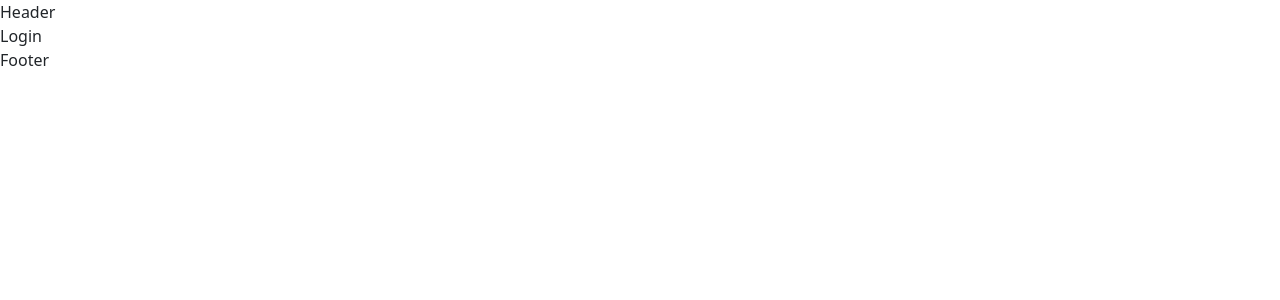
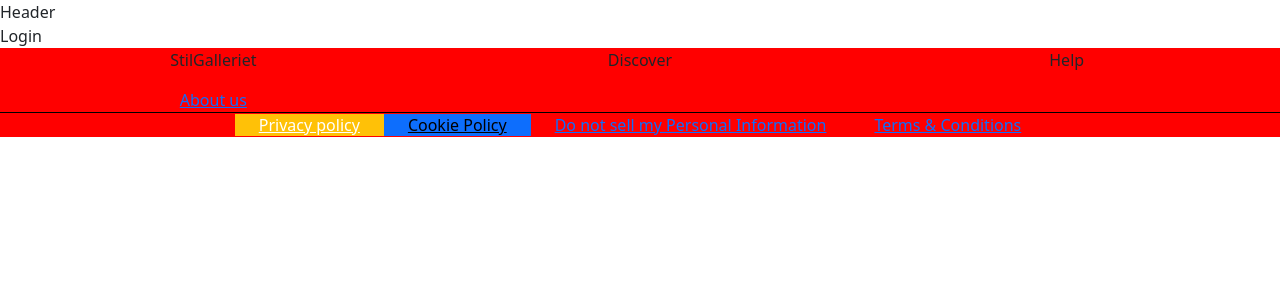
Before and after one commit to Ilhamfeysel/StilGalleriet, a React (Vite) app: page /login in a window 1280 px wide. Shown: the top 300 px of the page. Built offline with nearby package versions, Linux system fonts and the light colour scheme.

Commit message:
Added link to footer

```diff
--- a/src/components/Footer.jsx
+++ b/src/components/Footer.jsx
@@ -1,4 +1,53 @@
-const Footer = () => {
-  return <div>Footer</div>;
+import { Container } from "react-bootstrap";
+import Row from "react-bootstrap/Row";
+import Col from "react-bootstrap/Col";
+
+import { Link } from "react-router-dom";
+
+const BootstrapFooter = () => {
+  return (
+    <Container fluid style={{ background: "red" }}>
+      <Row
+        style={{
+          textAlign: "center",
+        }}
+      >
+        <Col>
+          <p>StilGalleriet</p>
+          <Link className="about" to="/about">
+            About us
+          </Link>
+        </Col>
+        <Col>
+          <p>Discover</p>
+        </Col>
+
+        <Col>
+          <p>Help</p>
+        </Col>
+      </Row>
+
+      <Row>
+        {/*You can use style on Bootstrap components*/}
+        <Col style={{ textAlign: "center", borderTop: "solid black 1px" }}>
+          {/*You can also use Bootstrap classes*/}
+          {/*Here it sets padding top-bottom(x-axis), Background color as Bootstrap warning and text as white*/}
+          <a class="px-4 bg-warning text-white" href="">
+            Privacy policy
+          </a>
+          <a class="px-4 bg-primary text-black" href="">
+            Cookie Policy
+          </a>
+          <a class="px-4" href="">
+            Do not sell my Personal Information
+          </a>
+          <a class="px-4" href="">
+            Terms & Conditions
+          </a>
+        </Col>
+      </Row>
+    </Container>
+  );
 };
-export default Footer;
+
+export default BootstrapFooter;
```
